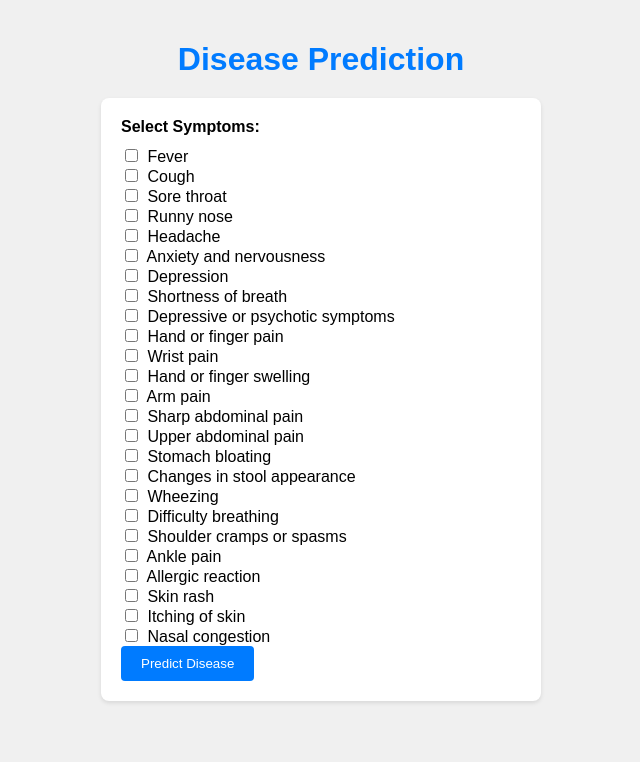
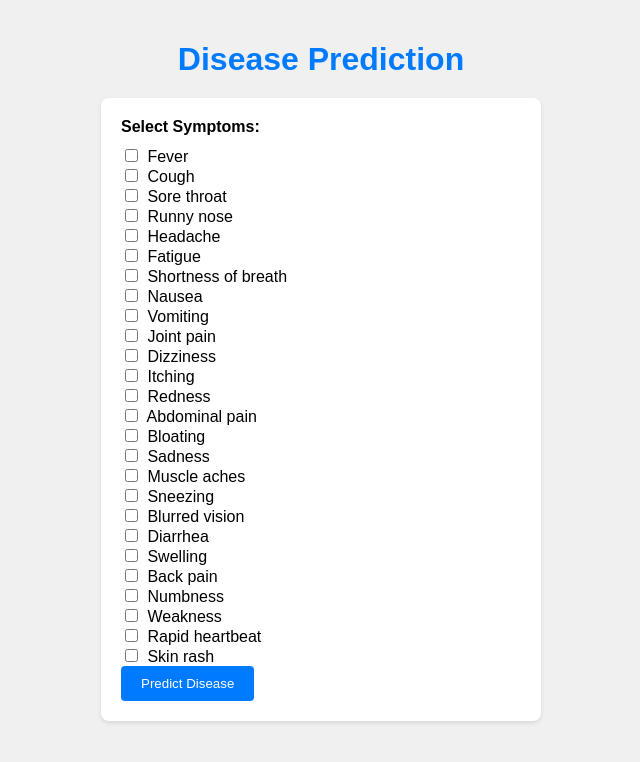
Before and after one commit to erenyeager101/Wellness_LinkHub, a Django app: page /detection/ in a window 1280 px wide. Shown: the top 762 px of the page, without its empty margins (319-959 px from the left). Run offline with Django 3.2, Linux system fonts and the light colour scheme.

Commit message:
Update detection.html

```diff
--- a/templates/hospital/detection.html
+++ b/templates/hospital/detection.html
@@ -48,7 +48,6 @@
         }
         #predictionResult {
             margin-top: 20px;
-            font-weight: bold;
             text-align: center;
             animation: fadeIn 2s ease-in-out;
         }
@@ -93,28 +115,28 @@
             <input type="checkbox" name="symptoms" value="Sore throat"> Sore throat<br>
             <input type="checkbox" name="symptoms" value="Runny nose"> Runny nose<br>
             <input type="checkbox" name="symptoms" value="Headache"> Headache<br>
-            <!-- Additional symptoms -->
-            <input type="checkbox" name="symptoms" value="Anxiety and nervousness"> Anxiety and nervousness<br>
-            <input type="checkbox" name="symptoms" value="Depression"> Depression<br>
+            <input type="checkbox" name="symptoms" value="Fatigue"> Fatigue<br>
             <input type="checkbox" name="symptoms" value="Shortness of breath"> Shortness of breath<br>
-            <input type="checkbox" name="symptoms" value="Depressive or psychotic symptoms"> Depressive or psychotic symptoms<br>
-            <input type="checkbox" name="symptoms" value="Hand or finger pain"> Hand or finger pain<br>
-            <input type="checkbox" name="symptoms" value="Wrist pain"> Wrist pain<br>
-            <input type="checkbox" name="symptoms" value="Hand or finger swelling"> Hand or finger swelling<br>
-            <input type="checkbox" name="symptoms" value="Arm pain"> Arm pain<br>
-            <input type="checkbox" name="symptoms" value="Sharp abdominal pain"> Sharp abdominal pain<br>
-            <input type="checkbox" name="symptoms" value="Upper abdominal pain"> Upper abdominal pain<br>
-            <input type="checkbox" name="symptoms" value="Stomach bloating"> Stomach bloating<br>
-            <input type="checkbox" name="symptoms" value="Changes in stool appearance"> Changes in stool appearance<br>
-            <input type="checkbox" name="symptoms" value="Wheezing"> Wheezing<br>
-            <input type="checkbox" name="symptoms" value="Difficulty breathing"> Difficulty breathing<br>
-            <input type="checkbox" name="symptoms" value="Shoulder cramps or spasms"> Shoulder cramps or spasms<br>
-            <input type="checkbox" name="symptoms" value="Ankle pain"> Ankle pain<br>
-            <input type="checkbox" name="symptoms" value="Allergic reaction"> Allergic reaction<br>
+            <input type="checkbox" name="symptoms" value="Nausea"> Nausea<br>
+            <input type="checkbox" name="symptoms" value="Vomiting"> Vomiting<br>
+            <input type="checkbox" name="symptoms" value="Joint pain"> Joint pain<br>
+            <input type="checkbox" name="symptoms" value="Dizziness"> Dizziness<br>
+            <input type="checkbox" name="symptoms" value="Itching"> Itching<br>
+            <input type="checkbox" name="symptoms" value="Redness"> Redness<br>
+            <input type="checkbox" name="symptoms" value="Abdominal pain"> Abdominal pain<br>
+            <input type="checkbox" name="symptoms" value="Bloating"> Bloating<br>
+            <input type="checkbox" name="symptoms" value="Sadness"> Sadness<br>
+            <input type="checkbox" name="symptoms" value="Muscle aches"> Muscle aches<br>
+            <input type="checkbox" name="symptoms" value="Sneezing"> Sneezing<br>
+            <input type="checkbox" name="symptoms" value="Blurred vision"> Blurred vision<br>
+            <input type="checkbox" name="symptoms" value="Diarrhea"> Diarrhea<br>
+            <input type="checkbox" name="symptoms" value="Swelling"> Swelling<br>
+            <input type="checkbox" name="symptoms" value="Back pain"> Back pain<br>
+            <input type="checkbox" name="symptoms" value="Numbness"> Numbness<br>
+            <input type="checkbox" name="symptoms" value="Weakness"> Weakness<br>
+            <input type="checkbox" name="symptoms" value="Rapid heartbeat"> Rapid heartbeat<br>
             <input type="checkbox" name="symptoms" value="Skin rash"> Skin rash<br>
-            <input type="checkbox" name="symptoms" value="Itching of skin"> Itching of skin<br>
-            <input type="checkbox" name="symptoms" value="Nasal congestion"> Nasal congestion<br>
-            <!-- Add more checkboxes for other symptoms -->
+            <!-- Add more checkboxes for other symptoms if needed -->
         </div>
         <button type="submit">Predict Disease</button>
     </form>
@@ -135,94 +157,75 @@
             });
 
             // Predict diseases based on symptoms
-            var possibleDiseases = predict(symptoms);
+            var prediction = predict(symptoms);
 
-            // Display possible diseases
+            // Display possible diseases and prescriptions
             var resultDiv = document.getElementById('predictionResult');
-            if (possibleDiseases.length > 0 && possibleDiseases[0] !== "Unknown") {
-                resultDiv.innerHTML = "Possible Diseases:";
+            if (prediction.diseases.length > 0 && prediction.diseases[0] !== "Unknown") {
+                resultDiv.innerHTML = "<h2>Possible Diseases and Prescriptions:</h2>";
                 var diseaseList = document.createElement('ul');
                 diseaseList.className = 'disease-list';
-                possibleDiseases.forEach(function(disease) {
+                prediction.diseases.forEach(function(disease, index) {
                     var listItem = document.createElement('li');
-                    listItem.textContent = disease;
+                    var medicinesHTML = prediction.medicines[index].map(function(medicine) {
+                        return '<a href="https://www.1mg.com/search/all?name=' + encodeURIComponent(medicine) + '" target="_blank">' + medicine + '</a>';
+                    }).join(", ");
+                    listItem.innerHTML = "<span class='disease-name'>" + disease + ":</span><div class='medicine-list'>" + medicinesHTML + "</div>";
                     diseaseList.appendChild(listItem);
                 });
                 resultDiv.appendChild(diseaseList);
             } else {
-                resultDiv.innerHTML = "Possible Diseases: Unknown";
+                resultDiv.innerHTML = "<h2>Possible Diseases:</h2><p>Unknown. Please select multiple symptoms if necessary.</p>";
             }
         }
 
         function predict(symptoms) {
             // Disease prediction logic
+            var diseaseData = [
+                { symptoms: ["Fever", "Cough"], disease: "Common Cold", medicines: ["Ibuprofen", "Rest"] },
+                { symptoms: ["Headache", "Fatigue"], disease: "Migraine", medicines: ["Sumatriptan"] },
+                { symptoms: ["Shortness of breath"], disease: "Asthma", medicines: ["Albuterol Inhaler"] },
+                { symptoms: ["Nausea", "Vomiting"], disease: "Gastroenteritis", medicines: ["Oral Rehydration"] },
+                { symptoms: ["Sore Throat"], disease: "Strep Throat", medicines: ["Penicillin"] },
+                { symptoms: ["Joint pain", "Fatigue"], disease: "Arthritis", medicines: ["NSAIDs"] },
+                { symptoms: ["Chest pain", "Dizziness"], disease: "Hypertension", medicines: ["Amlodipine"] },
+                { symptoms: ["Itching", "Redness"], disease: "Allergic Reaction", medicines: ["Antihistamine"] },
+                { symptoms: ["Abdominal pain", "Bloating"], disease: "Indigestion", medicines: ["Antacids"] },
+                { symptoms: ["Fatigue", "Sadness"], disease: "Major Depressive", medicines: ["Sertraline"] },
+                { symptoms: ["Fever", "Muscle aches"], disease: "Influenza", medicines: ["Acetaminophen"] },
+                { symptoms: ["Cough", "Sneezing"], disease: "Common Cold", medicines: ["Honey", "Rest"] },
+                { symptoms: ["Nausea", "Dizziness"], disease: "Motion Sickness", medicines: ["Dimenhydrinate"] },
+                { symptoms: ["Shortness of breath"], disease: "Chronic Bronchitis", medicines: ["Inhalers"] },
+                { symptoms: ["Headache", "Blurred vision"], disease: "Migraine", medicines: ["Beta-blockers"] },
+                { symptoms: ["Stomach pain", "Diarrhea"], disease: "Gastritis", medicines: ["Antacids", "Rest"] },
+                { symptoms: ["Joint pain", "Swelling"], disease: "Rheumatoid Arthritis", medicines: ["NSAIDs"] },
+                { symptoms: ["Fever", "Sore Throat"], disease: "Tonsillitis", medicines: ["Fluids", "Rest"] },
+                { symptoms: ["Back pain", "Numbness"], disease: "Sciatica", medicines: ["Pain Relievers"] },
+                { symptoms: ["Nausea", "Vomiting"], disease: "Morning Sickness", medicines: ["Ginger", "Vitamin B6"] },
+                { symptoms: ["Fatigue", "Weakness"], disease: "Iron Deficiency", medicines: ["Iron Supplements"] },
+                { symptoms: ["Anxiety", "Rapid heartbeat"], disease: "Panic Disorder", medicines: ["Cognitive Therapy"] },
+                { symptoms: ["Shortness of breath"], disease: "Sleep Apnea", medicines: ["CPAP Machine"] },
+                { symptoms: ["Skin rash", "Itching"], disease: "Dermatitis", medicines: ["Topical Steroids"] },
+                { symptoms: ["Cough", "Fever"], disease: "Respiratory infection", medicines: ["Antivirals", "Rest"] }
+            ];
+
             var possibleDiseases = [];
+            var possibleMedicines = [];
 
-            // Check for Panic disorder
-            if (
-                symptoms.includes("Anxiety and nervousness") ||
-                symptoms.includes("Depression") ||
-                symptoms.includes("Shortness of breath") ||
-                symptoms.includes("Depressive or psychotic symptoms")
-            ) {
-                possibleDiseases.push("Panic disorder");
-            }
-
-            // Check for Fracture of the hand
-            if (
-                symptoms.includes("Hand or finger pain") ||
-                symptoms.includes("Wrist pain") ||
-                symptoms.includes("Hand or finger swelling") ||
-                symptoms.includes("Arm pain")
-            ) {
-                possibleDiseases.push("Fracture of the hand");
-            }
-
-            // Check for Liver cancer
-            if (
-                symptoms.includes("Sharp abdominal pain") ||
-                symptoms.includes("Upper abdominal pain") ||
-                symptoms.includes("Stomach bloating") ||
-                symptoms.includes("Changes in stool appearance")
-            ) {
-                possibleDiseases.push("Liver cancer");
-            }
-
-            // Check for Asthma
-            if (
-                symptoms.includes("Cough") ||
-                symptoms.includes("Shortness of breath") ||
-                symptoms.includes("Wheezing") ||
-                symptoms.includes("Difficulty breathing")
-            ) {
-                possibleDiseases.push("Asthma");
-            }
-
-            // Check for Dengue fever
-            if (
-                symptoms.includes("Sore throat") ||
-                symptoms.includes("Fever") ||
-                symptoms.includes("Shoulder cramps or spasms") ||
-                symptoms.includes("Ankle pain")
-            ) {
-                possibleDiseases.push("Dengue fever");
-            }
-
-            // Check for Food allergy
-            if (
-                symptoms.includes("Allergic reaction") ||
-                symptoms.includes("Skin rash") ||
-                symptoms.includes("Itching of skin") ||
-                symptoms.includes("Nasal congestion")
-            ) {
-                possibleDiseases.push("Food allergy");
-            }
+            diseaseData.forEach(function(data) {
+                var symptomMatches = data.symptoms.filter(symptom => symptoms.includes(symptom));
+                if (symptomMatches.length > 0) {
+                    possibleDiseases.push(data.disease);
+                    possibleMedicines.push(data.medicines);
+                }
+            });
 
             if (possibleDiseases.length === 0) {
                 possibleDiseases.push("Unknown");
+                possibleMedicines.push([]);
             }
 
-            return possibleDiseases;
+            return { diseases: possibleDiseases, medicines: possibleMedicines };
         }
     </script>
 </body>
```
Also changed, not shown: other parts of templates/hospital/detection.html (+26 -3 lines).
